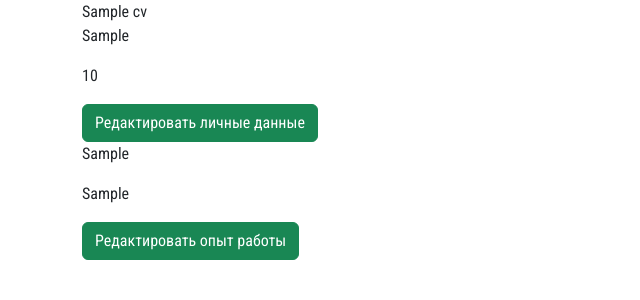
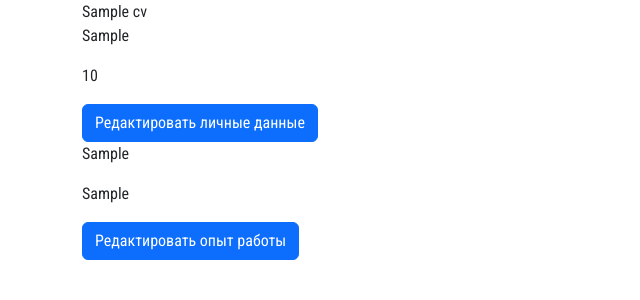
Before and after one commit to Russo2642/homework_68_with_team, a Django app: template headhunter/cv/templates/cv/cv_detail.html in a window 1280 px wide. Shown: the part 93-393 px from the top of the page, without its empty margins (0-640 px from the left). Run offline with Django 3.2, Linux system fonts and the light colour scheme; the template is opened without the code that fills it: most values are stand-ins (such as "Sample title", 1, 10 or a date in 2020); some libraries are stand-ins or nearby versions.

```diff
--- a/headhunter/cv/templates/cv/cv_detail.html
+++ b/headhunter/cv/templates/cv/cv_detail.html
@@ -8,12 +8,12 @@
 {{ cv.title }}
 <p>{{ cv.get_category_display }}</p>
 <p>{{ cv.salary }}</p>
-<a href="{% url 'cv_update' cv.pk %}" class="btn btn-success">Редактировать личные данные</a>
+<a href="{% url 'cv_update' cv.pk %}" class="btn btn-primary">Редактировать личные данные</a>
 
 {% for job in cv.job_exp.all %}
 <p>{{ job.job_place }}</p>
 <p>{{ job.job_exp }}</p>
-<p><a href="{% url 'job_update' job.pk %}" class="btn btn-success">Редактировать опыт работы</a></p>
+<p><a href="{% url 'job_update' job.pk %}" class="btn btn-primary">Редактировать опыт работы</a></p>
 {% endfor %}
 
 {% endblock %}
```
